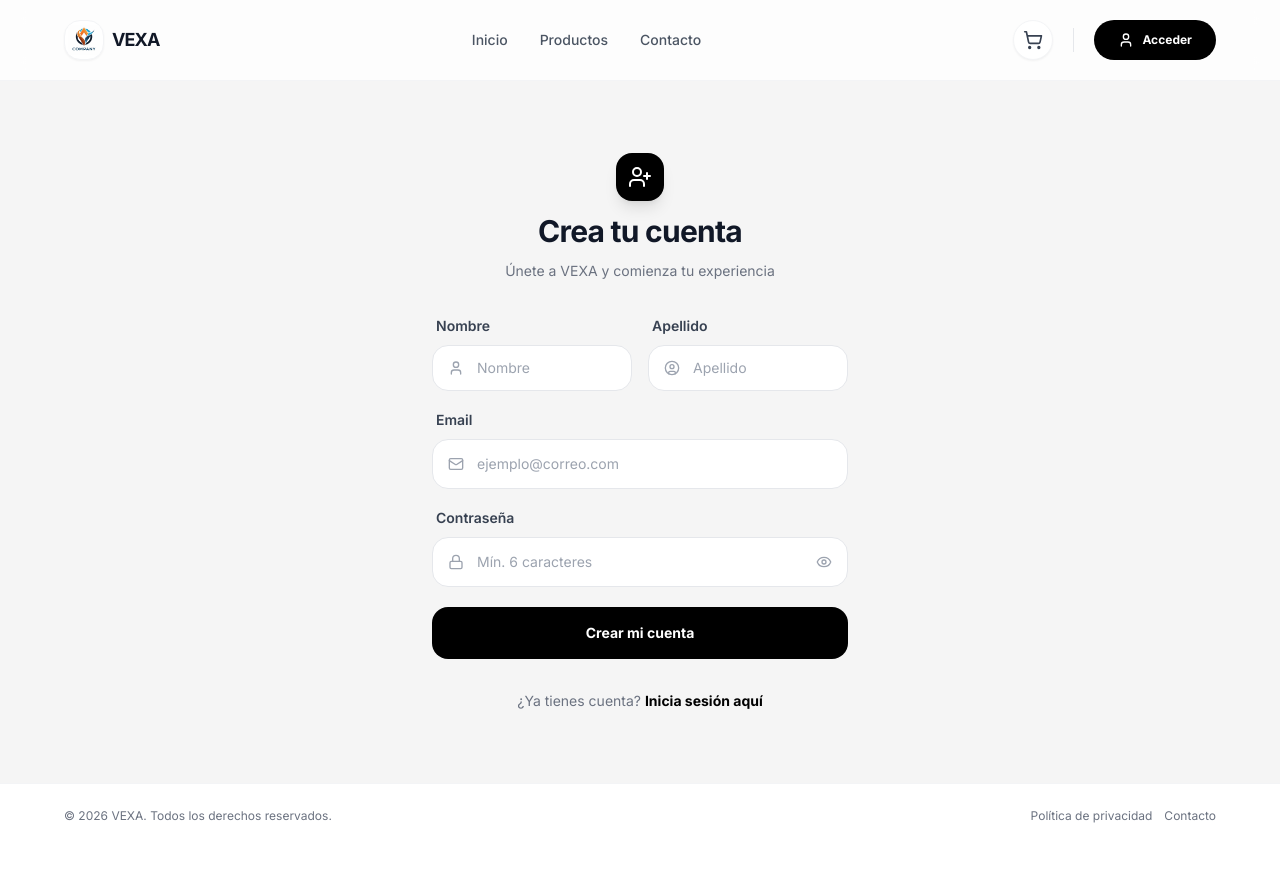
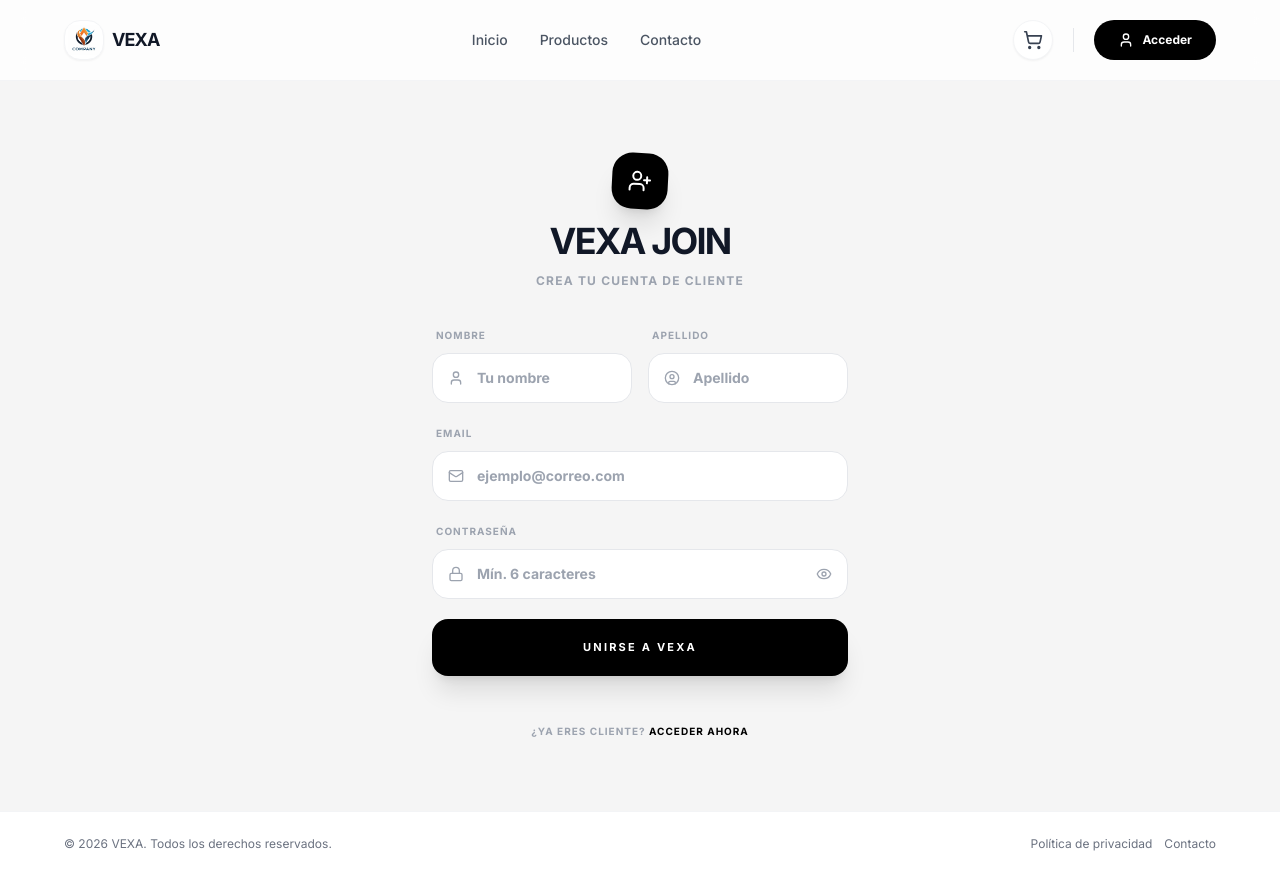
Before and after one commit to ayoubMO19/e-commerce-frontend, a React (Vite) app: page /register in a window 1280 px wide. Before the commit the page ends 848 px from the top, so only its background shows below. Built offline with nearby package versions, Linux system fonts and the light colour scheme.

Commit message:
new interface changes for login and register

```diff
--- a/src/context/AuthContext.tsx
+++ b/src/context/AuthContext.tsx
@@ -61,9 +61,6 @@ export function AuthProvider({ children }: { children: ReactNode }) {
     setIsLoading(true);
     try {
       await authService.register(userData);
-
-      // TODO: revisar Login automático tras registro exitoso
-      await login({ email: userData.email, password: userData.password });
     } catch (error: unknown) {
       handleAuthError(error, "Error al crear la cuenta.");
     } finally {
--- a/src/pages/Auth/Register.tsx
+++ b/src/pages/Auth/Register.tsx
@@ -1,6 +1,6 @@
 import { useState, useEffect, type FormEvent } from "react";
 import { Link, useNavigate } from "react-router-dom";
-import { Mail, Lock, User, UserCircle, AlertCircle, UserPlus, Eye, EyeOff } from "lucide-react";
+import { Mail, Lock, User, UserCircle, AlertCircle, UserPlus, Eye, EyeOff, CheckCircle2, ArrowRight } from "lucide-react";
 import { useAuth } from "../../hooks/useAuth";
 import type { RegisterRequestDTO } from "../../types/api";
 
@@ -18,15 +18,14 @@ export default function Register() {
   const [error, setError] = useState<string>("");
   const [isLoading, setIsLoading] = useState(false);
   const [showPassword, setShowPassword] = useState(false);
+  const [isSuccess, setIsSuccess] = useState(false);
 
-  // Redirección segura
   useEffect(() => {
     if (isAuthenticated) {
       navigate("/", { replace: true });
     }
   }, [isAuthenticated, navigate]);
 
-  // Manejar el envío del formulario
   const handleSubmit = async (e: FormEvent<HTMLFormElement>) => {
     e.preventDefault();
     setError("");
@@ -37,6 +36,7 @@ export default function Register() {
     setIsLoading(true);
     try {
       await register(formData);
+      setIsSuccess(true);
     } catch (err: unknown) {
       if (err instanceof Error) {
         setError(err.message);
@@ -48,7 +48,6 @@ export default function Register() {
     }
   };
 
-  // Manejar el cambio en los inputs
   const handleChange = (e: React.ChangeEvent<HTMLInputElement>) => {
     setFormData(prev => ({ ...prev, [e.target.name]: e.target.value }));
     if (error) setError("");
@@ -56,34 +55,83 @@ export default function Register() {
 
   if (isAuthenticated) return null;
 
+  // VISTA DE ÉXITO (VERIFICACIÓN)
+  if (isSuccess) {
+    return (
+      <div className="mx-auto flex min-h-[calc(100vh-12rem)] max-w-2xl items-center px-4 animate-in fade-in zoom-in duration-500">
+        <div className="w-full space-y-10 rounded-[3rem] border border-gray-100 bg-white p-12 md:p-20 text-center shadow-sm">
+          {/* Icono más grande y con efecto de halo */}
+          <div className="relative mx-auto flex h-24 w-24 items-center justify-center">
+            <div className="absolute inset-0 animate-ping rounded-full bg-green-100 opacity-20" />
+            <div className="relative flex h-20 w-20 items-center justify-center rounded-3xl bg-green-50 text-green-500 shadow-inner">
+              <CheckCircle2 className="h-10 w-10" />
+            </div>
+          </div>
+
+          <div className="space-y-4">
+            <h2 className="text-4xl font-black uppercase tracking-tighter text-gray-900 md:text-5xl">
+              Verifica tu correo
+            </h2>
+            <p className="mx-auto max-w-sm text-base leading-relaxed text-gray-500">
+              Hemos enviado un enlace de activación a <br />
+              <span className="font-bold text-black underline decoration-gray-200 underline-offset-4">
+                {formData.email}
+              </span>
+            </p>
+          </div>
+
+          {/* Caja de instrucciones más ancha y estética */}
+          <div className="mx-auto max-w-md space-y-4 rounded-3xl bg-gray-50/50 p-6">
+            <p className="text-[11px] font-black uppercase tracking-widest text-gray-400">
+              ¿No recibiste nada?
+            </p>
+            <p className="text-xs text-gray-500">
+              Revisa la carpeta de <b>correo no deseado</b> o espera un par de minutos. Si el problema persiste, contacta con nuestro soporte.
+            </p>
+          </div>
+
+          <div className="pt-6">
+            <Link
+              to="/login"
+              className="group inline-flex items-center gap-3 rounded-full bg-black px-8 py-4 text-[11px] font-black uppercase tracking-[0.2em] text-white shadow-xl transition-all hover:bg-gray-800 active:scale-95"
+            >
+              Ir al inicio de sesión
+              <ArrowRight className="h-4 w-4 transition-transform group-hover:translate-x-1" />
+            </Link>
+          </div>
+        </div>
+      </div>
+    );
+  }
+
+  // VISTA DE FORMULARIO ORIGINAL
   return (
-    <div className="mx-auto flex min-h-[calc(100vh-12rem)] max-w-md items-center px-4">
+    <div className="mx-auto flex min-h-[calc(100vh-12rem)] max-w-md items-center px-4 animate-in fade-in duration-700">
       <div className="w-full space-y-8 py-10">
         <header className="space-y-3 text-center">
-          <div className="mx-auto flex h-12 w-12 items-center justify-center rounded-2xl bg-black text-white shadow-lg">
+          <div className="mx-auto flex h-14 w-14 items-center justify-center rounded-[1.25rem] bg-black text-white shadow-xl rotate-3">
             <UserPlus className="h-6 w-6" />
           </div>
-          <h1 className="text-3xl font-bold tracking-tight text-gray-900">
-            Crea tu cuenta
+          <h1 className="text-4xl font-black tracking-tighter text-gray-900 uppercase">
+            Vexa Join
           </h1>
-          <p className="text-sm text-gray-500">
-            Únete a VEXA y comienza tu experiencia
+          <p className="text-xs font-bold uppercase tracking-widest text-gray-400">
+            Crea tu cuenta de cliente
           </p>
         </header>
 
         <form onSubmit={handleSubmit} className="space-y-5">
           {error && (
-            <div className="flex items-center gap-3 rounded-2xl border border-red-100 bg-red-50 p-4 text-sm text-red-600 animate-in fade-in slide-in-from-top-1">
+            <div className="flex items-center gap-3 rounded-2xl border border-red-100 bg-red-50 p-4 text-sm text-red-600 animate-in slide-in-from-top-2">
               <AlertCircle className="h-5 w-5 flex-shrink-0" />
               <p className="font-medium">{error}</p>
             </div>
           )}
 
           <div className="space-y-4">
-            {/* Fila: Nombre y Apellido */}
             <div className="grid grid-cols-2 gap-4">
               <div className="space-y-2">
-                <label className="text-sm font-semibold text-gray-700 ml-1">Nombre</label>
+                <label className="ml-1 text-[10px] font-black uppercase tracking-widest text-gray-400">Nombre</label>
                 <div className="relative group">
                   <User className="absolute left-4 top-1/2 h-4 w-4 -translate-y-1/2 text-gray-400 group-focus-within:text-black transition-colors" />
                   <input
@@ -92,13 +140,13 @@ export default function Register() {
                     required
                     value={formData.name}
                     onChange={handleChange}
-                    className="w-full rounded-2xl border border-gray-200 bg-white py-3 pl-11 pr-4 text-sm outline-none transition-all focus:border-black focus:ring-4 focus:ring-black/5"
-                    placeholder="Nombre"
+                    className="w-full rounded-2xl border border-gray-200 bg-white py-3.5 pl-11 pr-4 text-sm font-bold outline-none transition-all focus:border-black focus:ring-4 focus:ring-black/5"
+                    placeholder="Tu nombre"
                   />
                 </div>
               </div>
               <div className="space-y-2">
-                <label className="text-sm font-semibold text-gray-700 ml-1">Apellido</label>
+                <label className="ml-1 text-[10px] font-black uppercase tracking-widest text-gray-400">Apellido</label>
                 <div className="relative group">
                   <UserCircle className="absolute left-4 top-1/2 h-4 w-4 -translate-y-1/2 text-gray-400 group-focus-within:text-black transition-colors" />
                   <input
@@ -107,16 +155,15 @@ export default function Register() {
                     required
                     value={formData.surname}
                     onChange={handleChange}
-                    className="w-full rounded-2xl border border-gray-200 bg-white py-3 pl-11 pr-4 text-sm outline-none transition-all focus:border-black focus:ring-4 focus:ring-black/5"
+                    className="w-full rounded-2xl border border-gray-200 bg-white py-3.5 pl-11 pr-4 text-sm font-bold outline-none transition-all focus:border-black focus:ring-4 focus:ring-black/5"
                     placeholder="Apellido"
                   />
                 </div>
               </div>
             </div>
 
-            {/* Email */}
             <div className="space-y-2">
-              <label className="text-sm font-semibold text-gray-700 ml-1">Email</label>
+              <label className="ml-1 text-[10px] font-black uppercase tracking-widest text-gray-400">Email</label>
               <div className="relative group">
                 <Mail className="absolute left-4 top-1/2 h-4 w-4 -translate-y-1/2 text-gray-400 group-focus-within:text-black transition-colors" />
                 <input
@@ -125,15 +172,14 @@ export default function Register() {
                   required
                   value={formData.email}
                   onChange={handleChange}
-                  className="w-full rounded-2xl border border-gray-200 bg-white py-3.5 pl-11 pr-4 text-sm outline-none transition-all focus:border-black focus:ring-4 focus:ring-black/5"
+                  className="w-full rounded-2xl border border-gray-200 bg-white py-3.5 pl-11 pr-4 text-sm font-bold outline-none transition-all focus:border-black focus:ring-4 focus:ring-black/5"
                   placeholder="ejemplo@correo.com"
                 />
               </div>
             </div>
 
-            {/* Password */}
             <div className="space-y-2">
-              <label className="text-sm font-semibold text-gray-700 ml-1">Contraseña</label>
+              <label className="ml-1 text-[10px] font-black uppercase tracking-widest text-gray-400">Contraseña</label>
               <div className="relative group">
                 <Lock className="absolute left-4 top-1/2 h-4 w-4 -translate-y-1/2 text-gray-400 group-focus-within:text-black transition-colors" />
                 <input
@@ -142,7 +188,7 @@ export default function Register() {
                   required
                   value={formData.password}
                   onChange={handleChange}
-                  className="w-full rounded-2xl border border-gray-200 bg-white py-3.5 pl-11 pr-12 text-sm outline-none transition-all focus:border-black focus:ring-4 focus:ring-black/5"
+                  className="w-full rounded-2xl border border-gray-200 bg-white py-3.5 pl-11 pr-12 text-sm font-bold outline-none transition-all focus:border-black focus:ring-4 focus:ring-black/5"
                   placeholder="Mín. 6 caracteres"
                 />
                 <button
@@ -159,27 +205,24 @@ export default function Register() {
           <button
             type="submit"
             disabled={isLoading}
-            className="group relative w-full overflow-hidden rounded-2xl bg-black py-4 text-sm font-bold text-white transition-all hover:bg-gray-800 active:scale-[0.98] disabled:cursor-not-allowed disabled:opacity-50"
+            className="group relative w-full overflow-hidden rounded-2xl bg-black py-5 text-[11px] font-black uppercase tracking-[0.2em] text-white shadow-xl transition-all hover:bg-gray-800 active:scale-[0.98] disabled:opacity-50"
           >
             {isLoading ? (
               <span className="flex items-center justify-center gap-2">
-                <svg className="h-4 w-4 animate-spin" viewBox="0 0 24 24">
-                  <circle className="opacity-25" cx="12" cy="12" r="10" stroke="currentColor" strokeWidth="4" fill="none" />
-                  <path className="opacity-75" fill="currentColor" d="M4 12a8 8 0 018-8V0C5.373 0 0 5.373 0 12h4zm2 5.291A7.962 7.962 0 014 12H0c0 3.042 1.135 5.824 3 7.938l3-2.647z" />
-                </svg>
-                Procesando...
+                <div className="h-4 w-4 animate-spin rounded-full border-2 border-white/20 border-t-white" />
+                Creando cuenta
               </span>
             ) : (
-              "Crear mi cuenta"
+              "Unirse a VEXA"
             )}
           </button>
         </form>
 
-        <footer className="text-center text-sm text-gray-500">
-          <p>
-            ¿Ya tienes cuenta?{" "}
-            <Link to="/login" className="font-bold text-black hover:underline underline-offset-4">
-              Inicia sesión aquí
+        <footer className="text-center pt-4">
+          <p className="text-[10px] font-black uppercase tracking-widest text-gray-400">
+            ¿Ya eres cliente?{" "}
+            <Link to="/login" className="text-black hover:underline underline-offset-4 decoration-2">
+              Acceder ahora
             </Link>
           </p>
         </footer>
```
Also changed, not shown: src/utils/authErrorHandler.ts (+12 -6 lines).
